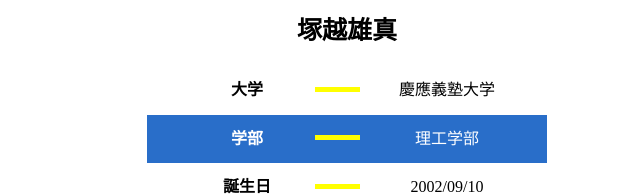
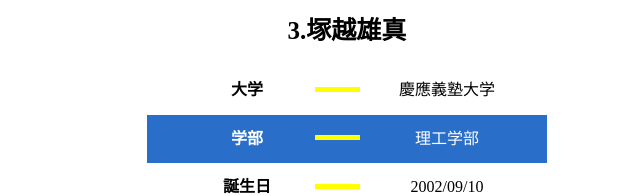
Before and after one commit to Yuma-Tsukakoshi/rookie_hackathon-202212-teamX, a plain HTML site: page index.html in a window 1280 px wide. Shown: the part 807-1003 px from the top of the page, 293-933 px from the left. Drawn offline with Linux system fonts and the light colour scheme; files whose address does not match are found by name.

Commit message:
number add

```diff
--- a/index.html
+++ b/index.html
@@ -57,7 +57,7 @@
       <figure class="introdece-img">
         <img src="./assets/img/yuma.jpg" alt="">
       </figure>
-      <p class="introduce-name">塚越雄真</p>
+      <p class="introduce-name">3.塚越雄真</p>
       <table>
         <tr class="table odd">
           <td class="table-data bold">大学</td>
```
